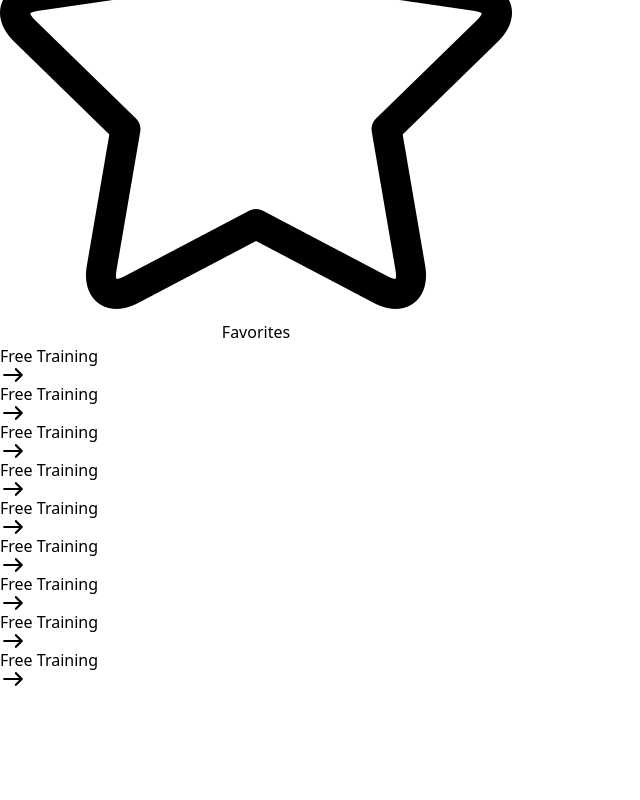
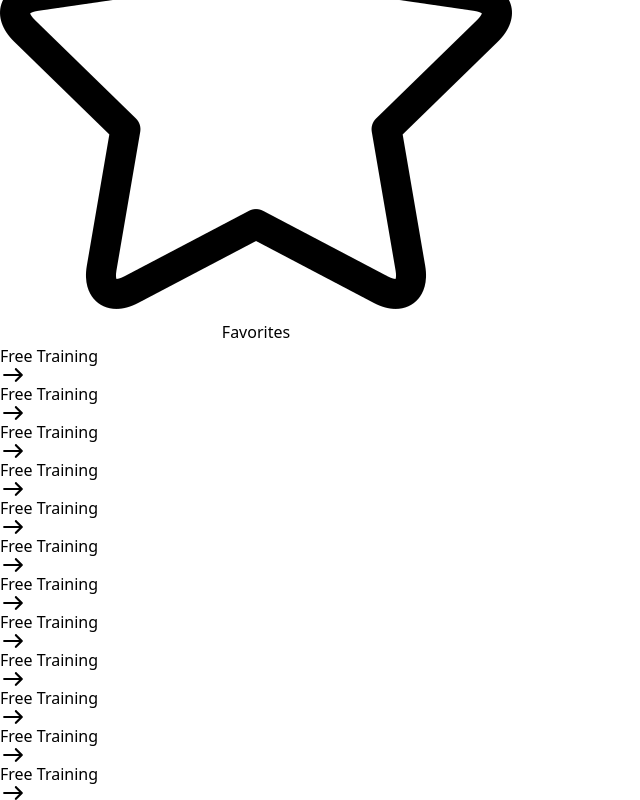
Before and after one commit to manavhirani/kigumigroupdemo, a React (Vite) app: page /kigumigroupdemo/trainings in a window 1280 px wide. Shown: the part 1184-1984 px from the top of the page, without its empty margins (0-640 px from the left). Before the commit the page ends 1870 px from the top, so only its background shows below. Built offline with nearby package versions, Linux system fonts and the light colour scheme.

Commit message:
Update BrowseTrainings.tsx

```diff
--- a/src/pages/BrowseTrainings.tsx
+++ b/src/pages/BrowseTrainings.tsx
@@ -29,7 +29,7 @@ export default function BrowseTrainings() {
         <div className="grid grid-cols-3 gap-10 place-items-center">
           {
             // Dummy data
-            Array(9).fill(0).map((_, i) => (
+            Array(12).fill(0).map((_, i) => (
               <div key={i} className="flex flex-col w-full overflow-hidden border-2 border-green-400 rounded-3xl">
                 <div className="w-full h-48 bg-gray-200 min-w-80">
                 </div>
```
